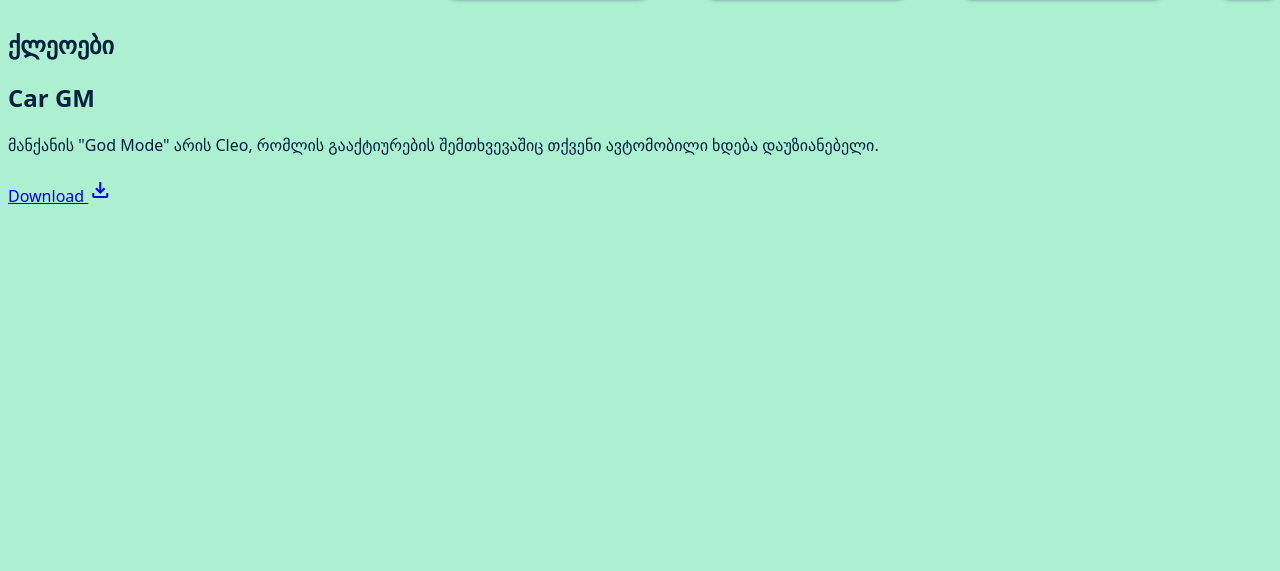
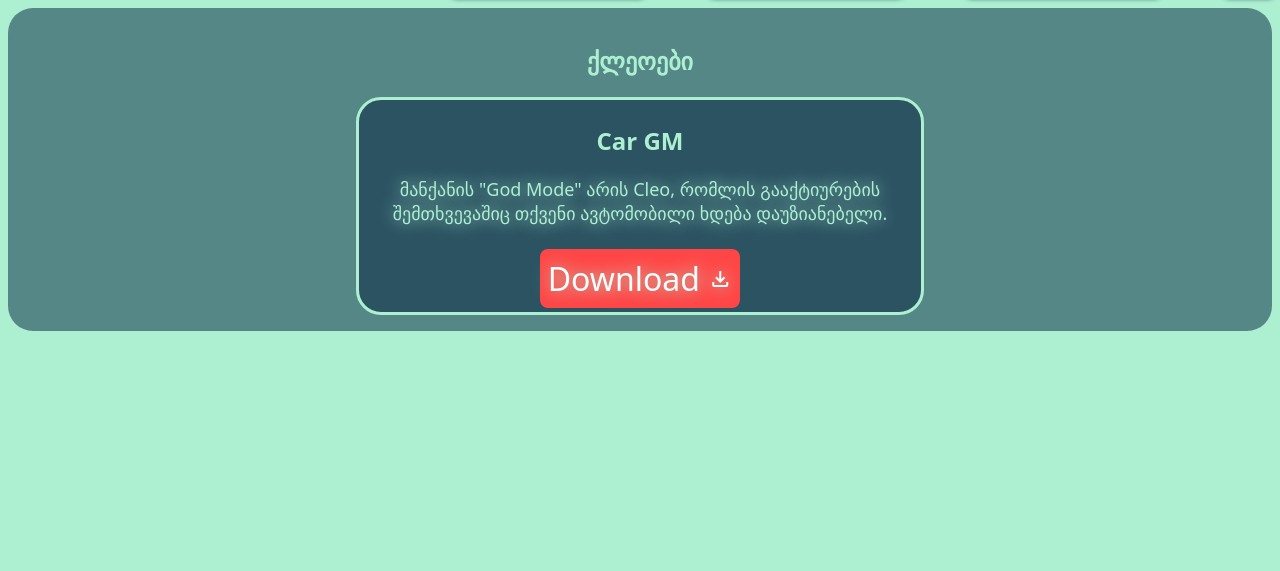
Before and after one commit to itsmekhvedela/itsmekhvedela.github.io, a PHP site: page / in a window 1280 px wide. Shown: the part 60-631 px from the top of the page. Run offline with PHP 8.4, Linux system fonts and the light colour scheme.

Commit message:
Update styles.css

```diff
--- a/styles.css
+++ b/styles.css
@@ -255,6 +255,7 @@
 }
 .div-container .box-text .link{
     text-decoration: none;
+    font-weight: bold;
     color: var(--color-two);
     text-shadow: var(--color-two);
 }
@@ -268,6 +269,74 @@
 }
 .div-container .feature-list .dash{
     color: var(--dash-color);
+}
+.div-list{
+    position: static;
+    text-align: center;
+    column-gap: 8px;
+    row-gap: 8px;
+    left: calc(10%);
+    right: calc(10%);
+    color: var(--color-two);
+    background-color: var(--color-one-transparent);
+    min-height: 64px;
+    border-radius: 25px;
+    padding: 16px;
+    margin-bottom: 16px;
+}
+.div-list .contents{
+    display: flex;
+    flex-direction: row;
+    flex-wrap: wrap;
+    justify-content: space-evenly;
+}
+.div-list .div-box{
+    color: var(--color-two);
+    background-color:  var(--color-one-transparent);
+    border-style: solid;
+    border-color: var(--color-two);
+    border-radius: 25px;
+    width: calc(45%);
+    min-height: 64px;
+    overflow: hidden;
+    text-align: center;
+    padding: 4px;
+}
+.div-list .box-text{
+    font-size: 18px;
+    text-shadow: 0px 0px 16px var(--color-two);
+}
+.btn-normal{
+    background-color: var(--color-one-transparent);
+    color: var(--color-one);
+    display: inline-block;
+    text-decoration: none;
+    font-weight: bold;
+    font-size: 3vmin;
+    line-height: 2.25rem;
+    border: solid var(--color-one);
+    border-radius: 8px;
+    height: 40px;
+    width: 200px;
+}
+.btn-download{
+    display: inline-block;
+    background-color:rgb(255, 70, 70);
+    color: white;
+    font-size: 32px;
+    text-decoration: none;
+    border-radius: 8px;
+    padding: 8px;
+}
+.btn-download:hover{
+    background-color:rgb(255, 50, 50);
+}
+.material-symbols-outlined {
+  font-variation-settings:
+  'FILL' 0,
+  'wght' 400,
+  'GRAD' 0,
+  'opsz' 24
 }
 .gameBorder {
     display: inline-block;
```
